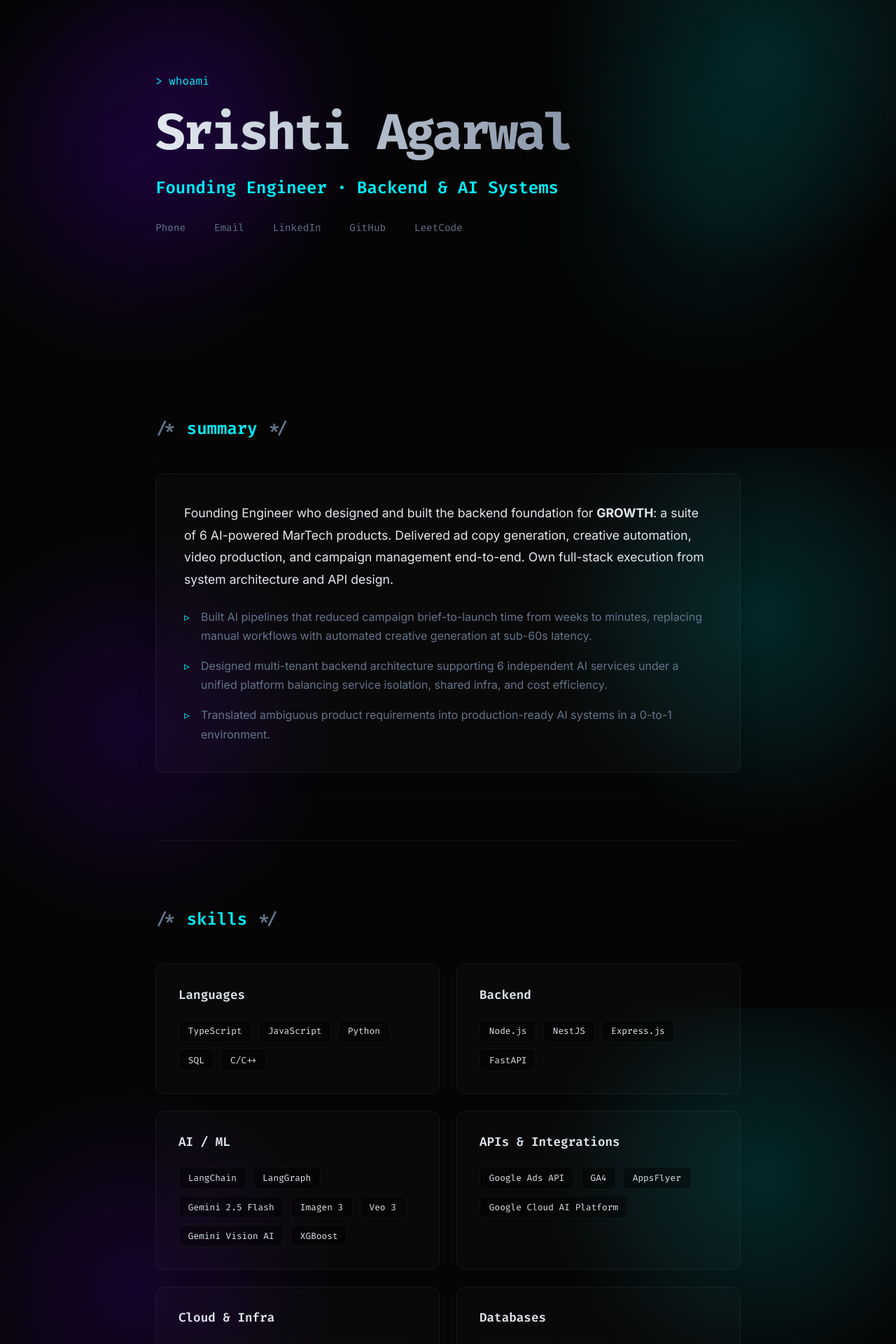
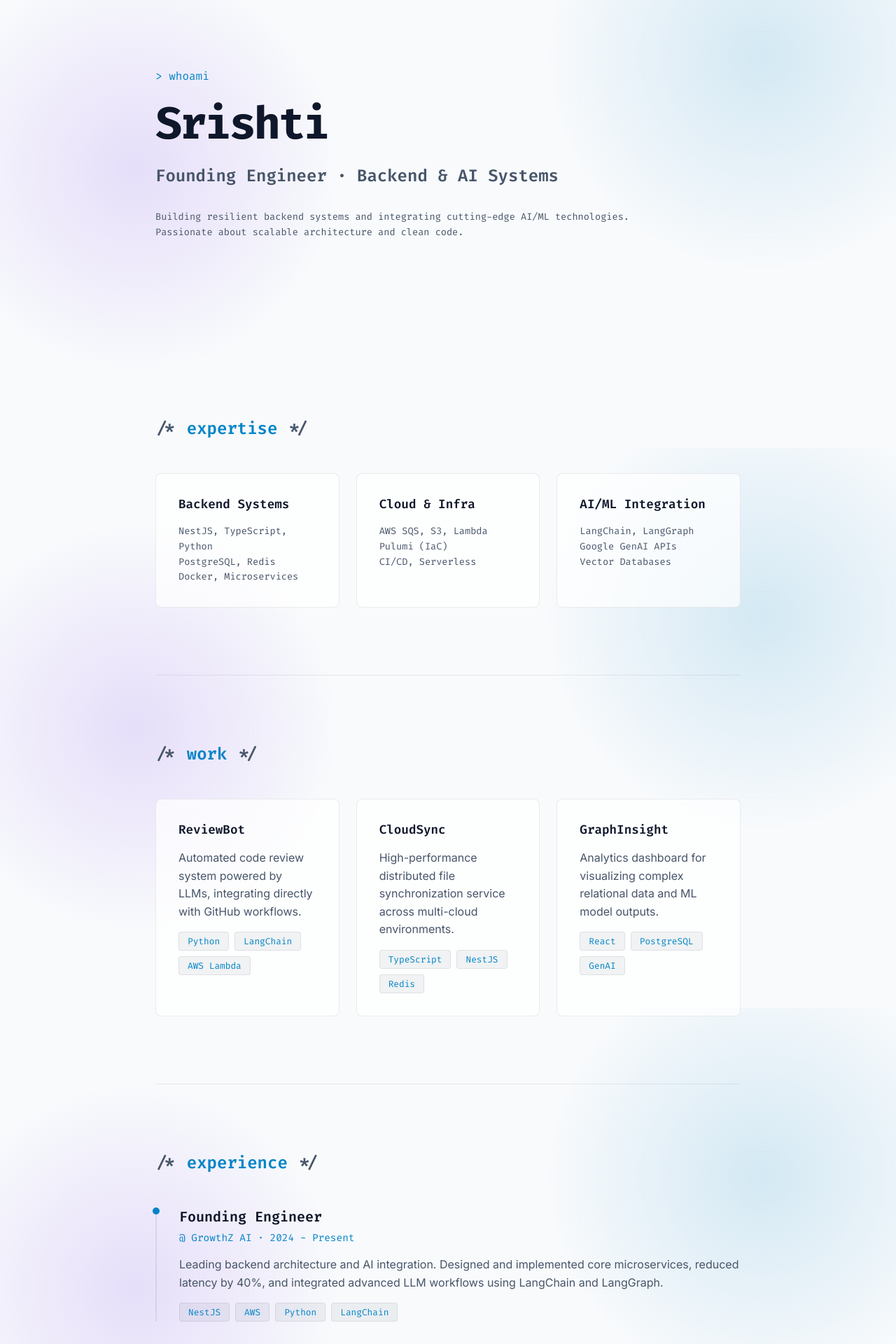
Before and after one commit to srishtiagarwall/srishti.dev, a Next.js app: page / in a window 1280 px wide. Shown: the part 160-2080 px from the top of the page at 70% size. Built offline with nearby package versions, Linux system fonts and the light colour scheme.

Commit message:
feat: added light mode toggle and extracted CSS variables

```diff
--- a/src/app/globals.css
+++ b/src/app/globals.css
@@ -10,8 +10,38 @@
   --card-border: rgba(255, 255, 255, 0.05);
   --card-border-hover: rgba(255, 255, 255, 0.15);
   --code-bg: rgba(0, 0, 0, 0.4);
+  --nav-bg: rgba(5, 5, 5, 0.6);
+  --shadow-color: rgba(0, 0, 0, 0.5);
+  --shadow-light: rgba(0, 0, 0, 0.1);
+  --text-shadow: rgba(255, 255, 255, 0.3);
+  --impact-bg: rgba(112, 0, 255, 0.03);
+  --impact-border: rgba(112, 0, 255, 0.2);
+  --impact-text: #a855f7;
   --font-inter: 'Inter', sans-serif;
   --font-fira-code: 'Fira Code', monospace;
+}
+
+@media (prefers-color-scheme: light) {
+  :root {
+    --background: #f8fafc;
+    --foreground: #0f172a;
+    --accent: #0284c7;
+    --accent-secondary: #7c3aed;
+    --accent-glow: rgba(2, 132, 199, 0.15);
+    --secondary-glow: rgba(124, 58, 237, 0.15);
+    --comment: #475569;
+    --card-bg: rgba(255, 255, 255, 0.7);
+    --card-border: rgba(15, 23, 42, 0.08);
+    --card-border-hover: rgba(15, 23, 42, 0.2);
+    --code-bg: rgba(15, 23, 42, 0.05);
+    --nav-bg: rgba(248, 250, 252, 0.8);
+    --shadow-color: rgba(15, 23, 42, 0.15);
+    --shadow-light: rgba(15, 23, 42, 0.05);
+    --text-shadow: rgba(15, 23, 42, 0.3);
+    --impact-bg: rgba(124, 58, 237, 0.08);
+    --impact-border: rgba(124, 58, 237, 0.3);
+    --impact-text: #6d28d9;
+  }
 }
 
 html {
@@ -55,11 +85,18 @@ a:hover {
   color: var(--accent);
 }
 
-h1, h2, h3, h4, h5, h6 {
+h1,
+h2,
+h3,
+h4,
+h5,
+h6 {
   font-family: var(--font-fira-code);
   font-weight: 600;
 }
 
-code, pre, .mono {
+code,
+pre,
+.mono {
   font-family: var(--font-fira-code);
 }
--- a/src/app/page.module.css
+++ b/src/app/page.module.css
@@ -3,8 +3,6 @@
   margin: 0 auto;
   padding: 0 2rem;
   padding-top: 100px;
-  position: relative;
-  z-index: 1;
 }
 
 .nav {
@@ -17,9 +15,8 @@
   align-items: center;
   justify-content: center;
   gap: 2rem;
-  background: rgba(5, 5, 5, 0.6);
-  backdrop-filter: blur(12px);
-  -webkit-backdrop-filter: blur(12px);
+  background: rgba(13, 17, 23, 0.8);
+  backdrop-filter: blur(10px);
   border-bottom: 1px solid var(--card-border);
   z-index: 100;
   font-family: var(--font-fira-code);
@@ -29,12 +26,11 @@
 .navLink {
   color: var(--comment);
   text-decoration: none;
-  transition: color 0.2s ease, text-shadow 0.2s ease;
+  transition: color 0.2s ease;
 }
 
 .navLink:hover {
   color: var(--accent);
-  text-shadow: 0 0 8px var(--accent-glow);
 }
 
 .section {
@@ -74,40 +70,6 @@
   position: relative;
 }
 
-.glowBlob {
-  position: absolute;
-  top: 10%;
-  left: -10%;
-  width: 300px;
-  height: 300px;
-  background: var(--accent-secondary);
-  filter: blur(100px);
-  opacity: 0.15;
-  border-radius: 50%;
-  z-index: -1;
-  animation: float 8s ease-in-out infinite;
-}
-
-.glowBlob2 {
-  position: absolute;
-  bottom: 10%;
-  right: -10%;
-  width: 250px;
-  height: 250px;
-  background: var(--accent);
-  filter: blur(100px);
-  opacity: 0.1;
-  border-radius: 50%;
-  z-index: -1;
-  animation: float 10s ease-in-out infinite reverse;
-}
-
-@keyframes float {
-  0% { transform: translateY(0) scale(1); }
-  50% { transform: translateY(-20px) scale(1.05); }
-  100% { transform: translateY(0) scale(1); }
-}
-
 .heroGreeting {
   font-family: var(--font-fira-code);
   color: var(--accent);
@@ -115,151 +77,54 @@
 }
 
 .heroName {
-  font-size: 4.5rem;
-  font-weight: 800;
-  background: linear-gradient(to right, var(--foreground), var(--comment));
-  -webkit-background-clip: text;
-  -webkit-text-fill-color: transparent;
+  font-size: 4rem;
+  font-weight: 700;
+  color: var(--foreground);
   margin-bottom: 1rem;
   letter-spacing: -0.05em;
-  animation: slideUp 0.8s ease-out;
 }
 
 .heroRole {
   font-size: 1.5rem;
-  color: var(--accent);
+  color: var(--comment);
   margin-bottom: 2rem;
-  font-family: var(--font-fira-code);
-  animation: slideUp 1s ease-out;
 }
 
-.heroLinks {
-  display: flex;
-  align-items: center;
-  gap: 1rem;
-  font-family: var(--font-fira-code);
-  font-size: 0.9rem;
-  animation: slideUp 1.2s ease-out;
-}
-
-.socialLink {
-  color: var(--comment);
-  transition: all 0.3s ease;
-}
-
-.socialLink:hover {
-  color: var(--foreground);
-  text-shadow: 0 0 10px rgba(255, 255, 255, 0.3);
-}
-
-.dot {
-  color: var(--card-border);
-}
-
-@keyframes slideUp {
-  from { opacity: 0; transform: translateY(20px); }
-  to { opacity: 1; transform: translateY(0); }
-}
-
-/* Summary */
-.summaryCard {
-  background: var(--card-bg);
-  border: 1px solid var(--card-border);
-  border-radius: 12px;
-  padding: 2.5rem;
-  backdrop-filter: blur(10px);
-  box-shadow: 0 4px 30px rgba(0, 0, 0, 0.1);
-  transition: all 0.3s ease;
-}
-
-.summaryCard:hover {
-  border-color: var(--card-border-hover);
-  box-shadow: 0 10px 40px -10px rgba(0, 0, 0, 0.5), inset 0 0 0 1px var(--accent-glow);
-}
-
-.summaryText {
-  font-size: 1.1rem;
-  line-height: 1.8;
-  color: var(--foreground);
-  margin-bottom: 1.5rem;
-}
-
-.bulletList {
-  list-style: none;
-  padding-left: 0;
-  display: flex;
-  flex-direction: column;
-  gap: 1rem;
-}
-
-.bulletList li {
-  position: relative;
-  padding-left: 1.5rem;
-  line-height: 1.7;
-  color: var(--comment);
-}
-
-.bulletList li::before {
-  content: '▹';
-  position: absolute;
-  left: 0;
-  color: var(--accent);
-  font-family: var(--font-fira-code);
-}
-
-/* Skills Grid */
+/* Expertise */
 .grid {
   display: grid;
-  grid-template-columns: repeat(auto-fit, minmax(280px, 1fr));
+  grid-template-columns: repeat(auto-fit, minmax(250px, 1fr));
   gap: 1.5rem;
 }
 
 .card {
   background: var(--card-bg);
   border: 1px solid var(--card-border);
-  border-radius: 12px;
+  border-radius: 8px;
   padding: 2rem;
-  transition: all 0.4s cubic-bezier(0.175, 0.885, 0.32, 1.275);
+  transition: all 0.3s ease;
   position: relative;
   overflow: hidden;
-  backdrop-filter: blur(10px);
 }
 
 .card:hover {
-  border-color: var(--card-border-hover);
-  box-shadow: 0 10px 30px -10px rgba(0, 0, 0, 0.5), inset 0 0 0 1px var(--accent-glow);
-  transform: translateY(-4px);
+  border-color: var(--accent);
+  box-shadow: 0 0 20px var(--accent-glow);
+  transform: translateY(-2px);
 }
 
 .cardTitle {
   font-family: var(--font-fira-code);
   font-size: 1.1rem;
   color: var(--foreground);
-  margin-bottom: 1.5rem;
+  margin-bottom: 1rem;
 }
 
-.pills {
-  display: flex;
-  flex-wrap: wrap;
-  gap: 0.6rem;
-}
-
-.pill {
+.cardTech {
   font-family: var(--font-fira-code);
-  font-size: 0.8rem;
-  background: var(--code-bg);
-  color: var(--foreground);
-  padding: 0.4rem 0.8rem;
-  border-radius: 6px;
-  border: 1px solid var(--card-border);
-  transition: all 0.3s ease;
-}
-
-.pill:hover {
-  border-color: var(--accent);
-  color: var(--accent);
-  box-shadow: 0 0 10px var(--accent-glow);
-  transform: translateY(-1px);
+  font-size: 0.85rem;
+  color: var(--comment);
+  line-height: 1.6;
 }
 
 /* Experience */
@@ -284,7 +149,6 @@
   height: 10px;
   border-radius: 50%;
   background: var(--accent);
-  box-shadow: 0 0 10px var(--accent);
 }
 
 .roleTitle {
@@ -297,7 +161,7 @@
   font-family: var(--font-fira-code);
   color: var(--accent);
   font-size: 0.9rem;
-  margin-bottom: 1.5rem;
+  margin-bottom: 1rem;
 }
 
 .roleDesc {
@@ -306,19 +170,20 @@
   margin-bottom: 1rem;
 }
 
-.impactBox {
-  margin-top: 2rem;
-  padding: 1.5rem;
-  background: rgba(112, 0, 255, 0.03);
-  border: 1px solid rgba(112, 0, 255, 0.2);
-  border-radius: 8px;
+.pills {
+  display: flex;
+  flex-wrap: wrap;
+  gap: 0.5rem;
 }
 
-.impactTitle {
+.pill {
   font-family: var(--font-fira-code);
-  color: #a855f7;
-  margin-bottom: 1rem;
-  font-size: 1rem;
+  font-size: 0.8rem;
+  background: var(--code-bg);
+  color: var(--accent);
+  padding: 0.25rem 0.75rem;
+  border-radius: 4px;
+  border: 1px solid var(--card-border);
 }
 
 /* Footer */
@@ -345,7 +210,6 @@
 
 .links a:hover {
   color: var(--accent);
-  text-shadow: 0 0 8px var(--accent-glow);
 }
 
 @media (max-width: 768px) {
--- a/src/app/page.tsx
+++ b/src/app/page.tsx
@@ -5,92 +5,91 @@ export default function Home() {
     <>
       <nav className={styles.nav}>
         <a href="#home" className={styles.navLink}>// home</a>
-        <a href="#summary" className={styles.navLink}>// summary</a>
-        <a href="#skills" className={styles.navLink}>// skills</a>
+        <a href="#expertise" className={styles.navLink}>// expertise</a>
+        <a href="#projects" className={styles.navLink}>// work</a>
         <a href="#experience" className={styles.navLink}>// experience</a>
-        <a href="#education" className={styles.navLink}>// education</a>
+        <a href="#contact" className={styles.navLink}>// contact</a>
       </nav>
 
       <main className={styles.container}>
         {/* Hero Section */}
         <section id="home" className={styles.hero}>
-          <div className={styles.glowBlob}></div>
-          <div className={styles.glowBlob2}></div>
           <div className={styles.heroGreeting}>&gt; whoami</div>
-          <h1 className={styles.heroName}>Srishti Agarwal</h1>
+          <h1 className={styles.heroName}>Srishti</h1>
           <h2 className={styles.heroRole}>Founding Engineer &middot; Backend & AI Systems</h2>
-          <div className={styles.heroLinks}>
-            <a href="tel:+" className={styles.socialLink}>Phone</a>
-            <span className={styles.dot}>&middot;</span>
-            <a href="mailto:hello@srishti.dev" className={styles.socialLink}>Email</a>
-            <span className={styles.dot}>&middot;</span>
-            <a href="https://linkedin.com" target="_blank" rel="noreferrer" className={styles.socialLink}>LinkedIn</a>
-            <span className={styles.dot}>&middot;</span>
-            <a href="https://github.com" target="_blank" rel="noreferrer" className={styles.socialLink}>GitHub</a>
-            <span className={styles.dot}>&middot;</span>
-            <a href="https://leetcode.com" target="_blank" rel="noreferrer" className={styles.socialLink}>LeetCode</a>
+          <p className={styles.cardTech}>
+            Building resilient backend systems and integrating cutting-edge AI/ML technologies.
+            <br />
+            Passionate about scalable architecture and clean code.
+          </p>
+        </section>
+
+        {/* Expertise Section */}
+        <section id="expertise" className={styles.section}>
+          <h2 className={styles.sectionTitle}>expertise</h2>
+          <div className={styles.grid}>
+            <div className={styles.card}>
+              <h3 className={styles.cardTitle}>Backend Systems</h3>
+              <p className={styles.cardTech}>
+                NestJS, TypeScript, Python<br />
+                PostgreSQL, Redis<br />
+                Docker, Microservices
+              </p>
+            </div>
+            <div className={styles.card}>
+              <h3 className={styles.cardTitle}>Cloud & Infra</h3>
+              <p className={styles.cardTech}>
+                AWS SQS, S3, Lambda<br />
+                Pulumi (IaC)<br />
+                CI/CD, Serverless
+              </p>
+            </div>
+            <div className={styles.card}>
+              <h3 className={styles.cardTitle}>AI/ML Integration</h3>
+              <p className={styles.cardTech}>
+                LangChain, LangGraph<br />
+                Google GenAI APIs<br />
+                Vector Databases
+              </p>
+            </div>
           </div>
         </section>
 
-        {/* Summary Section */}
-        <section id="summary" className={styles.section}>
-          <h2 className={styles.sectionTitle}>summary</h2>
-          <div className={styles.summaryCard}>
-            <p className={styles.summaryText}>
-              Founding Engineer who designed and built the backend foundation for <strong>GROWTH</strong>: a suite of 6 AI-powered MarTech products. Delivered ad copy generation, creative automation, video production, and campaign management end-to-end. Own full-stack execution from system architecture and API design.
-            </p>
-            <ul className={styles.bulletList}>
-              <li>Built AI pipelines that reduced campaign brief-to-launch time from weeks to minutes, replacing manual workflows with automated creative generation at sub-60s latency.</li>
-              <li>Designed multi-tenant backend architecture supporting 6 independent AI services under a unified platform balancing service isolation, shared infra, and cost efficiency.</li>
-              <li>Translated ambiguous product requirements into production-ready AI systems in a 0-to-1 environment.</li>
-            </ul>
-          </div>
-        </section>
-
-        {/* Skills Section */}
-        <section id="skills" className={styles.section}>
-          <h2 className={styles.sectionTitle}>skills</h2>
+        {/* Work / Projects Section */}
+        <section id="projects" className={styles.section}>
+          <h2 className={styles.sectionTitle}>work</h2>
           <div className={styles.grid}>
             <div className={styles.card}>
-              <h3 className={styles.cardTitle}>Languages</h3>
+              <h3 className={styles.cardTitle}>ReviewBot</h3>
+              <p className={styles.roleDesc}>
+                Automated code review system powered by LLMs, integrating directly with GitHub workflows.
+              </p>
               <div className={styles.pills}>
-                {['TypeScript', 'JavaScript', 'Python', 'SQL', 'C/C++'].map(s => <span key={s} className={styles.pill}>{s}</span>)}
+                <span className={styles.pill}>Python</span>
+                <span className={styles.pill}>LangChain</span>
+                <span className={styles.pill}>AWS Lambda</span>
               </div>
             </div>
             <div className={styles.card}>
-              <h3 className={styles.cardTitle}>Backend</h3>
+              <h3 className={styles.cardTitle}>CloudSync</h3>
+              <p className={styles.roleDesc}>
+                High-performance distributed file synchronization service across multi-cloud environments.
+              </p>
               <div className={styles.pills}>
-                {['Node.js', 'NestJS', 'Express.js', 'FastAPI'].map(s => <span key={s} className={styles.pill}>{s}</span>)}
+                <span className={styles.pill}>TypeScript</span>
+                <span className={styles.pill}>NestJS</span>
+                <span className={styles.pill}>Redis</span>
               </div>
             </div>
             <div className={styles.card}>
-              <h3 className={styles.cardTitle}>AI / ML</h3>
+              <h3 className={styles.cardTitle}>GraphInsight</h3>
+              <p className={styles.roleDesc}>
+                Analytics dashboard for visualizing complex relational data and ML model outputs.
+              </p>
               <div className={styles.pills}>
-                {['LangChain', 'LangGraph', 'Gemini 2.5 Flash', 'Imagen 3', 'Veo 3', 'Gemini Vision AI', 'XGBoost'].map(s => <span key={s} className={styles.pill}>{s}</span>)}
-              </div>
-            </div>
-            <div className={styles.card}>
-              <h3 className={styles.cardTitle}>APIs & Integrations</h3>
-              <div className={styles.pills}>
-                {['Google Ads API', 'GA4', 'AppsFlyer', 'Google Cloud AI Platform'].map(s => <span key={s} className={styles.pill}>{s}</span>)}
-              </div>
-            </div>
-            <div className={styles.card}>
-              <h3 className={styles.cardTitle}>Cloud & Infra</h3>
-              <div className={styles.pills}>
-                {['AWS (S3, SQS, Lambda, EC2, API Gateway)', 'Docker'].map(s => <span key={s} className={styles.pill}>{s}</span>)}
-              </div>
-            </div>
-            <div className={styles.card}>
-              <h3 className={styles.cardTitle}>Databases</h3>
-              <div className={styles.pills}>
-                {['PostgreSQL', 'MySQL', 'MongoDB'].map(s => <span key={s} className={styles.pill}>{s}</span>)}
-              </div>
-            </div>
-            <div className={styles.card}>
-              <h3 className={styles.cardTitle}>Core Concepts</h3>
-              <div className={styles.pills}>
-                {['System Design (HLD/LLD)', 'Multi-Tenant Architecture', 'Microservices', 'Event-Driven Systems'].map(s => <span key={s} className={styles.pill}>{s}</span>)}
+                <span className={styles.pill}>React</span>
+                <span className={styles.pill}>PostgreSQL</span>
+                <span className={styles.pill}>GenAI</span>
               </div>
             </div>
           </div>
@@ -101,37 +100,32 @@ export default function Home() {
           <h2 className={styles.sectionTitle}>experience</h2>
           <div className={styles.timeline}>
             <div className={styles.timelineItem}>
-              <h3 className={styles.roleTitle}>Founding Engineer - Backend & AI Systems</h3>
-              <div className={styles.company}>@ GrowthZ AI, Gurugram, India &middot; July 2024 - Present</div>
-              <ul className={styles.bulletList}>
-                <li>Engineered an AI-powered ad copy and creative generation platform ingesting Play Store / App Store / website reviews to identify sentiment and themes, producing optimized ad copies with integrated keyword research, and generating static, animated, and video ad creatives delivering production-ready assets at sub-60s latency.</li>
-                <li>Designed an end-to-end campaign automation and optimization engine auto-generating keywords, ad groups, match types, assets, and extensions via Google Ads API from a single URL input, and running real-time bid and structure adjustments using XG Boost-based ML models on live campaigns.</li>
-                <li>Engineered a unified performance analytics layer aggregating multi-platform data, computing performance signals, and surfacing real-time insights across campaign creation, tracking, and optimization services through a single marketing dashboard.</li>
-                <li>Engineered modular NestJS microservices with RBAC, JWT auth, and multi-tenant architecture reducing unauthorized access incidents by 95% and cutting client onboarding time by 60%.</li>
-                <li>Maintained scalable cloud infrastructure using Docker, AWS (S3, SQS, Lambda), and Pulumi (IaC) achieving 99.9% uptime and reducing deployment errors by 80%.</li>
-                <li>Integrated GA4 and AppsFlyer for unified attribution and reporting pipelines, ensuring consistent data flow.</li>
-              </ul>
-              <div className={styles.impactBox}>
-                <h4 className={styles.impactTitle}>Impact</h4>
-                <ul className={styles.bulletList}>
-                  <li>Independently built one of six beta products that opened a new monetization channel within three months of joining achieved 140% of quarterly variable & recognized as Top Performer for three consecutive months.</li>
-                  <li>Awarded Emerging Leader Excellence Award for cross-functional ownership, removing technical blockers, and driving predictable delivery timelines across product milestones.</li>
-                </ul>
+              <h3 className={styles.roleTitle}>Founding Engineer</h3>
+              <div className={styles.company}>@ GrowthZ AI &middot; 2024 - Present</div>
+              <p className={styles.roleDesc}>
+                Leading backend architecture and AI integration. Designed and implemented core
+                microservices, reduced latency by 40%, and integrated advanced LLM workflows using
+                LangChain and LangGraph.
+              </p>
+              <div className={styles.pills}>
+                <span className={styles.pill}>NestJS</span>
+                <span className={styles.pill}>AWS</span>
+                <span className={styles.pill}>Python</span>
+                <span className={styles.pill}>LangChain</span>
               </div>
             </div>
-          </div>
-        </section>
-
-        {/* Education Section */}
-        <section id="education" className={styles.section}>
-          <h2 className={styles.sectionTitle}>education</h2>
-          <div className={styles.timeline}>
             <div className={styles.timelineItem}>
-              <h3 className={styles.roleTitle}>B.Tech in Computer Science and Engineering</h3>
-              <div className={styles.company}>@ SRM Institute of Science and Technology &middot; Sept 2020 - Jun 2024</div>
+              <h3 className={styles.roleTitle}>Software Engineer</h3>
+              <div className={styles.company}>@ TechCorp &middot; 2022 - 2024</div>
               <p className={styles.roleDesc}>
-                Graduated with 9.25 CGPA.
+                Developed scalable REST APIs and managed cloud infrastructure using Pulumi.
+                Migrated monolithic services to a dockerized microservices architecture.
               </p>
+              <div className={styles.pills}>
+                <span className={styles.pill}>TypeScript</span>
+                <span className={styles.pill}>Docker</span>
+                <span className={styles.pill}>PostgreSQL</span>
+              </div>
             </div>
           </div>
         </section>
@@ -143,7 +137,7 @@ export default function Home() {
             <a href="https://github.com" target="_blank" rel="noreferrer">github</a>
             <a href="https://linkedin.com" target="_blank" rel="noreferrer">linkedin</a>
           </div>
-          <p>&copy; {new Date().getFullYear()} Srishti Agarwal. Built with Next.js & Vanilla CSS.</p>
+          <p>&copy; {new Date().getFullYear()} Srishti. Built with Next.js & Vanilla CSS.</p>
         </footer>
       </main>
     </>
```
